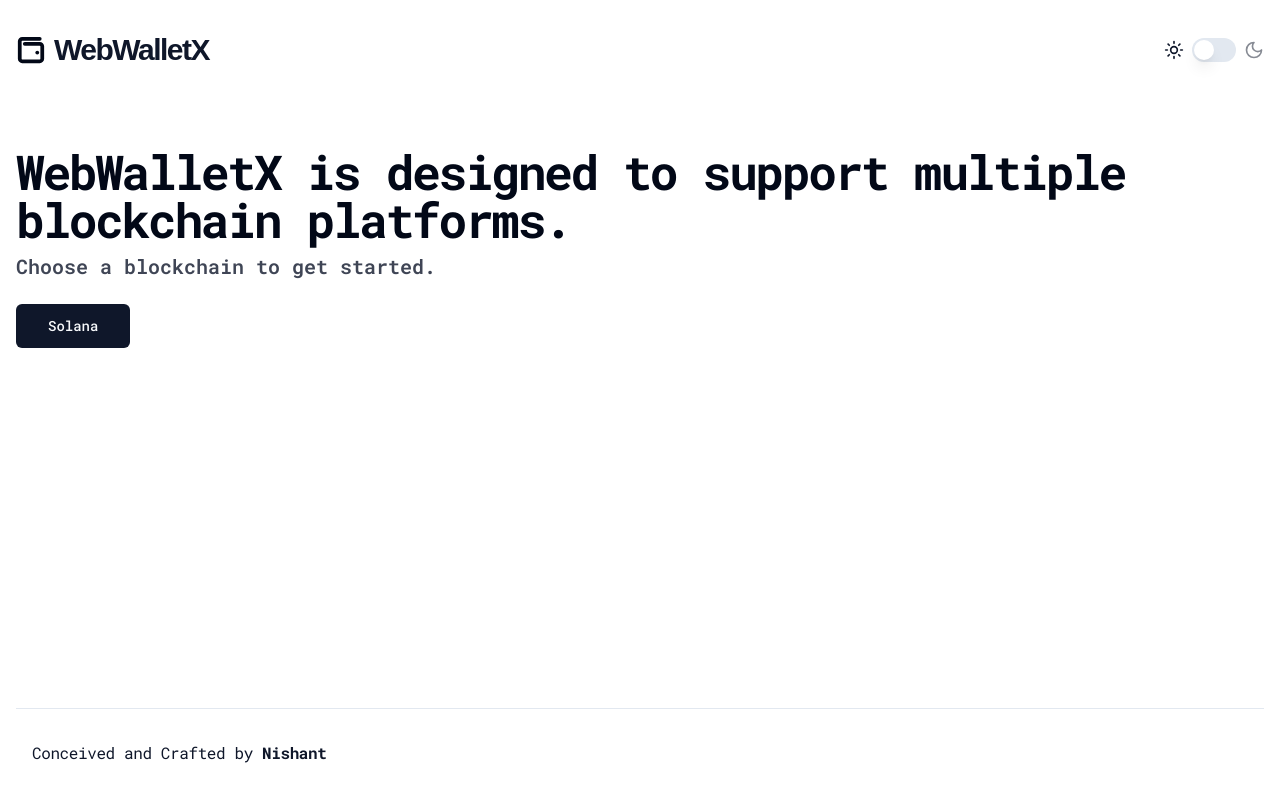
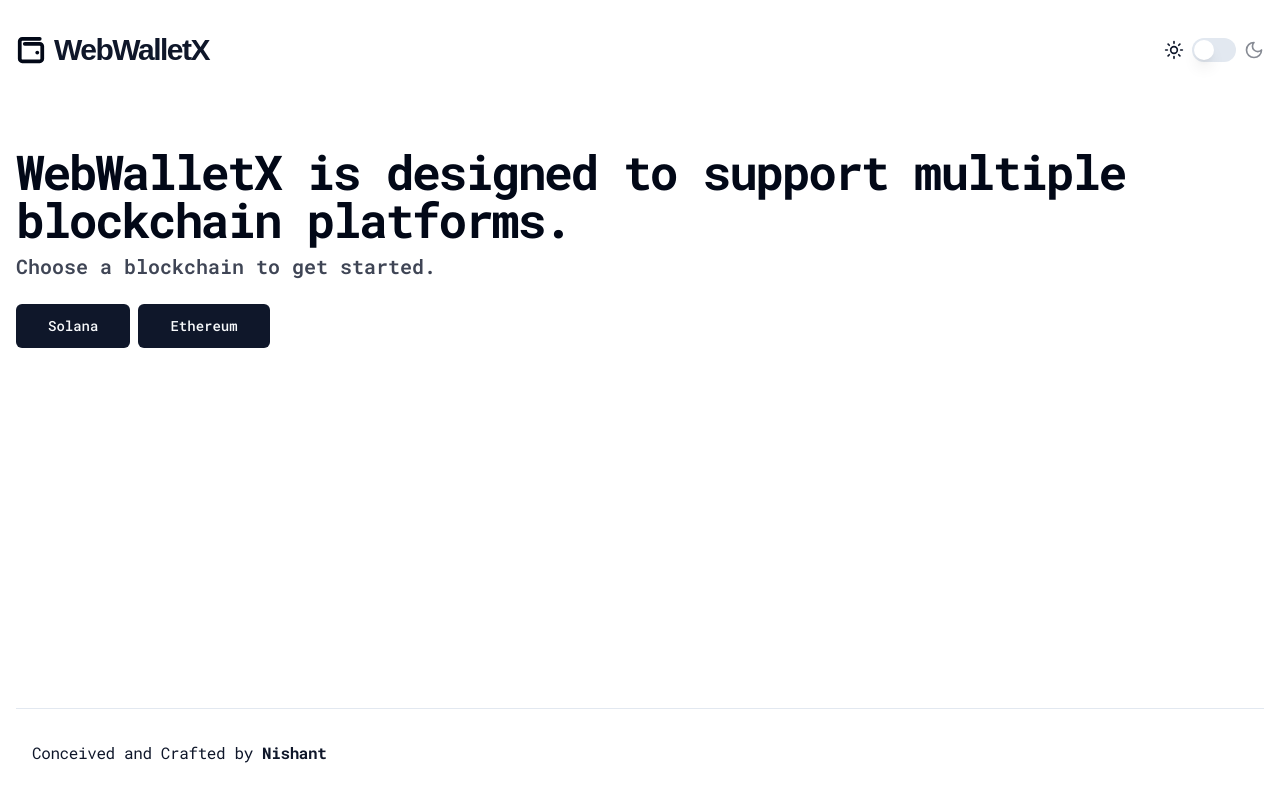
Before and after one commit to NishantCoder108/web-wallet-x, a Next.js app: page / in a window 1280 px wide. Shown: the top 802 px of the page. Built offline with nearby package versions, Linux system fonts and the light colour scheme; a web font is replaced by a local one.

Commit message:
Ethereum Button added ,for wallet creation and importing wallet from seed phrases

```diff
--- a/src/components/WalletManager.tsx
+++ b/src/components/WalletManager.tsx
@@ -30,9 +30,9 @@ const WalletManager = () => {
                     <Link href={"/wallet/solana"}>
                         <Button size={"lg"}>Solana</Button>
                     </Link>
-                    {/* <Link href={"/wallet/ethereum"}>
+                    <Link href={"/wallet/ethereum"}>
                         <Button size={"lg"}>Ethereum</Button>
-                    </Link> */}
+                    </Link>
                 </div>
             </motion.div>
         </div>
```
